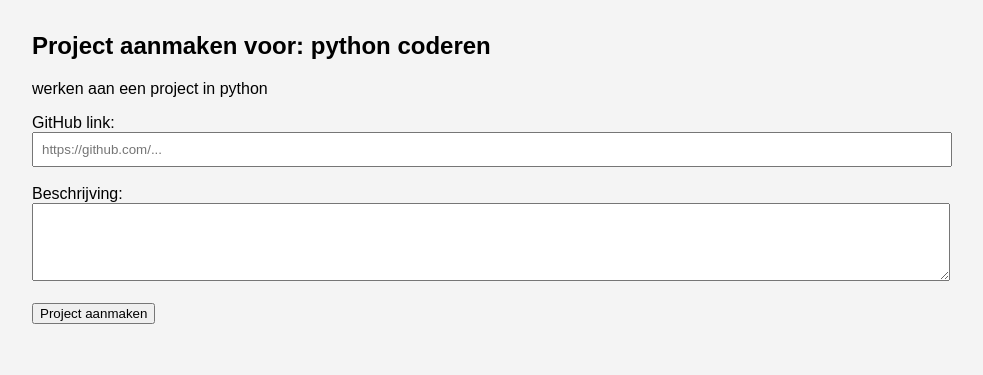
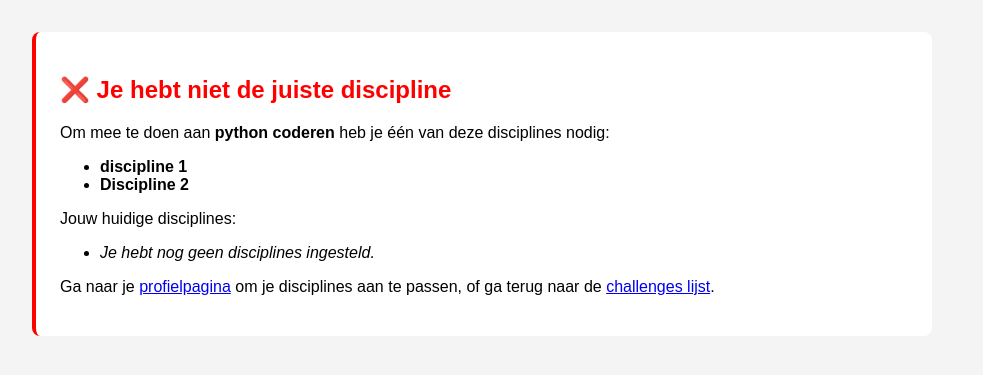
Before and after one commit to daanvanhoeven/Examenproject, a Django app: page /challenge/1/project/aanmaken/ in a window 1280 px wide. Shown: the part 50-425 px from the top of the page, without its empty margins (158-1141 px from the left). Run offline with Django 5.2, Linux system fonts and the light colour scheme; a user stored in the database is signed in; data comes from the database, SQL or seed files in the repository; both versions use the stored data as it was after the commit.

Commit message:
woorden aangepast op de webiste zodat het duidelijker is wat nu een project is en wat nu een challenge, ook er voor gezord dat je niet meer een challenge kan accepteren als je de disciplines er nog niet voor hebt

```diff
--- /dev/null
+++ b/duo_challenges/challenges/templates/geen_toegang.html
@@ -0,0 +1,24 @@
+{% extends 'base.html' %}
+{% block content %}
+    <div style="background: white; padding: 1.5rem; border-radius: 8px; border-left: 4px solid red;">
+        <h2 style="color: red;">❌ Je hebt niet de juiste discipline</h2>
+        <p>Om mee te doen aan <strong>{{ challenge.titel }}</strong> heb je één van deze disciplines nodig:</p>
+        <ul>
+            {% for d in vereiste_disciplines %}
+                <li><strong>{{ d.naam }}</strong></li>
+            {% endfor %}
+        </ul>
+        <p>Jouw huidige disciplines:</p>
+        <ul>
+            {% for d in eigen_disciplines %}
+                <li>{{ d.naam }}</li>
+            {% empty %}
+                <li><em>Je hebt nog geen disciplines ingesteld.</em></li>
+            {% endfor %}
+        </ul>
+        <p>
+            Ga naar je <a href="{% url 'profiel' %}">profielpagina</a> om je disciplines aan te passen,
+            of ga terug naar de <a href="{% url 'challenges_lijst' %}">challenges lijst</a>.
+        </p>
+    </div>
+{% endblock %}
--- a/duo_challenges/challenges/templates/project_aanmaken.html
+++ b/duo_challenges/challenges/templates/project_aanmaken.html
@@ -1,14 +1,33 @@
 {% extends 'base.html' %}
 {% block content %}
-    <h2>Project aanmaken voor: {{ challenge.titel }}</h2>
-    <p>{{ challenge.omschrijving }}</p>
+    <div style="background: #EBF3FB; padding: 1rem; border-radius: 8px; margin-bottom: 1.5rem;">
+        <h2 style="margin: 0 0 0.5rem 0;"> Challenge: {{ challenge.titel }}</h2>
+        <p style="margin: 0; color: #444;">{{ challenge.omschrijving }}</p>
+        <p style="margin: 0.5rem 0 0 0;">
+            Vereiste disciplines:
+            <strong>{{ challenge.discipline_een }}</strong> +
+            <strong>{{ challenge.discipline_twee }}</strong>
+        </p>
+    </div>
 
-    <form method="post">
-        {% csrf_token %}
-        <label>GitHub link:</label><br>
-        <input type="url" name="github_link" placeholder="https://github.com/..." style="width: 100%; padding: 0.5rem;"><br><br>
-        <label>Beschrijving:</label><br>
-        <textarea name="beschrijving" rows="4" style="width: 100%; padding: 0.5rem;"></textarea><br><br>
-        <button type="submit">Project aanmaken</button>
-    </form>
+    <div style="background: white; padding: 1.5rem; border-radius: 8px;">
+        <h3 style="margin: 0 0 1rem 0;"> Jouw project aanmaken</h3>
+        <p style="color: #666; margin-bottom: 1rem;">
+            Een <strong>project</strong> is jouw inlevering voor deze challenge.
+            Vul hieronder je GitHub link in waar je aan gaat werken.
+        </p>
+
+        <form method="post">
+            {% csrf_token %}
+            <label><strong>GitHub link:</strong></label><br>
+            <input type="url" name="github_link" placeholder="https://github.com/..."
+                style="width: 100%; padding: 0.5rem; margin-bottom: 1rem; border: 1px solid #ccc; border-radius: 4px;"><br>
+            <label><strong>Beschrijving:</strong></label><br>
+            <textarea name="beschrijving" rows="4" placeholder="Beschrijf kort wat jullie gaan maken..."
+                style="width: 100%; padding: 0.5rem; margin-bottom: 1rem; border: 1px solid #ccc; border-radius: 4px;"></textarea><br>
+            <button type="submit" style="background: #2E75B6; color: white; border: none; padding: 0.5rem 1.2rem; border-radius: 4px; cursor: pointer;">
+                Project aanmaken
+            </button>
+        </form>
+    </div>
 {% endblock %}
--- a/duo_challenges/challenges/views.py
+++ b/duo_challenges/challenges/views.py
@@ -170,9 +170,9 @@ def overzicht_ingediend(request):
 
 @login_required(login_url='login')
 def project_aanmaken(request, challenge_id):
-    # Maakt een project aan met GitHub-link voor de gekozen challenge.
     challenge = get_object_or_404(Challenge, id=challenge_id)
 
+    # Check of deelnemer al een project heeft bij deze challenge
     al_project = Project.objects.filter(
         deelnemer=request.user,
         challenge=challenge
@@ -181,14 +181,33 @@ def project_aanmaken(request, challenge_id):
     if al_project:
         return redirect('mijn_projecten')
 
+    # Haal disciplines van de deelnemer op
+    try:
+        profiel = Profiel.objects.get(user=request.user)
+    except Profiel.DoesNotExist:
+        return redirect('profiel')
+
+    eigen_disciplines = profiel.disciplines.all()
+    vereiste_disciplines = [challenge.discipline_een, challenge.discipline_twee]
+
+    # Check of deelnemer minstens één vereiste discipline heeft
+    heeft_discipline = eigen_disciplines.filter(
+        id__in=[d.id for d in vereiste_disciplines]
+    ).exists()
+
+    if not heeft_discipline:
+        return render(request, 'geen_toegang.html', {
+            'challenge': challenge,
+            'eigen_disciplines': eigen_disciplines,
+            'vereiste_disciplines': vereiste_disciplines,
+        })
+
     if request.method == 'POST':
         github_link = request.POST['github_link']
         beschrijving = request.POST['beschrijving']
 
-        # Zoek automatisch een partner.
         partner = zoek_partner(request.user, challenge)
 
-        # Maak het project aan.
         nieuw_project = Project.objects.create(
             challenge=challenge,
             deelnemer=request.user,
@@ -198,7 +217,6 @@ def project_aanmaken(request, challenge_id):
             status='bezig'
         )
 
-        # Koppel ook de partner terug aan dit project.
         if partner:
             partner_project = Project.objects.filter(
                 deelnemer=partner,
```
Also changed, not shown: duo_challenges/challenges/templates/challenges_lijst.html (+20 -8 lines), duo_challenges/challenges/templates/mijn_projecten.html (+42 -10 lines), duo_challenges/db.sqlite3.
